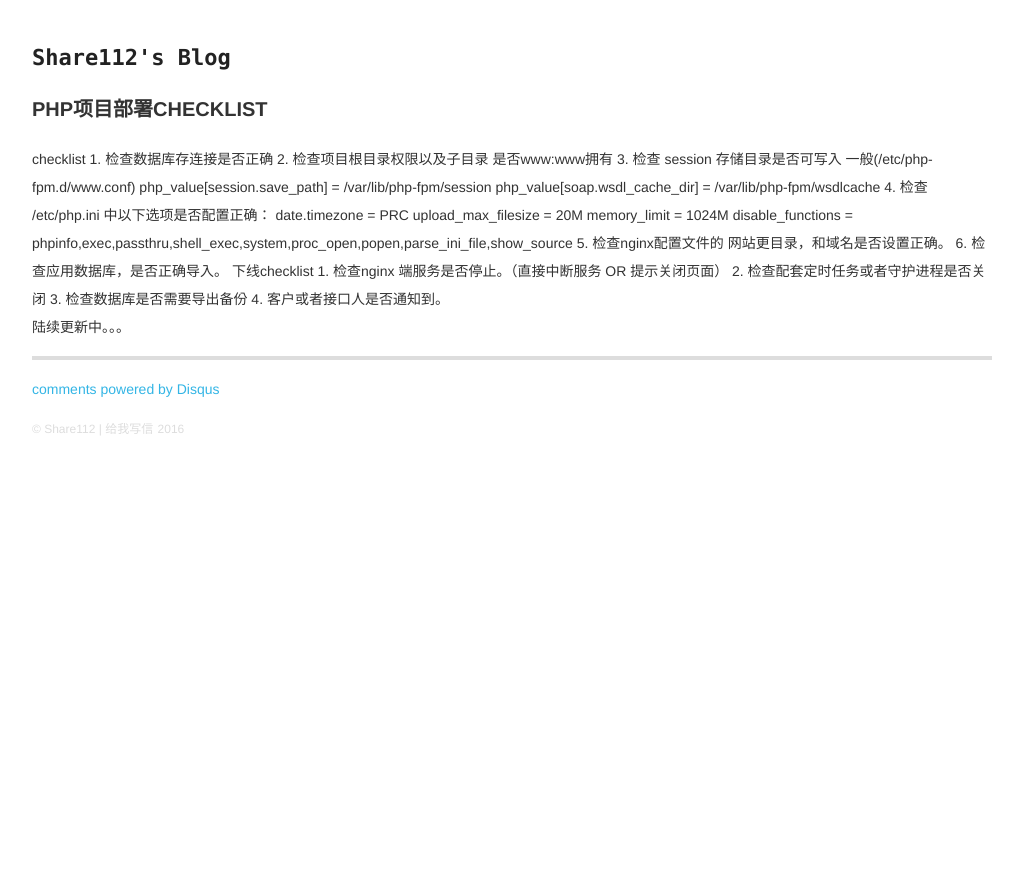
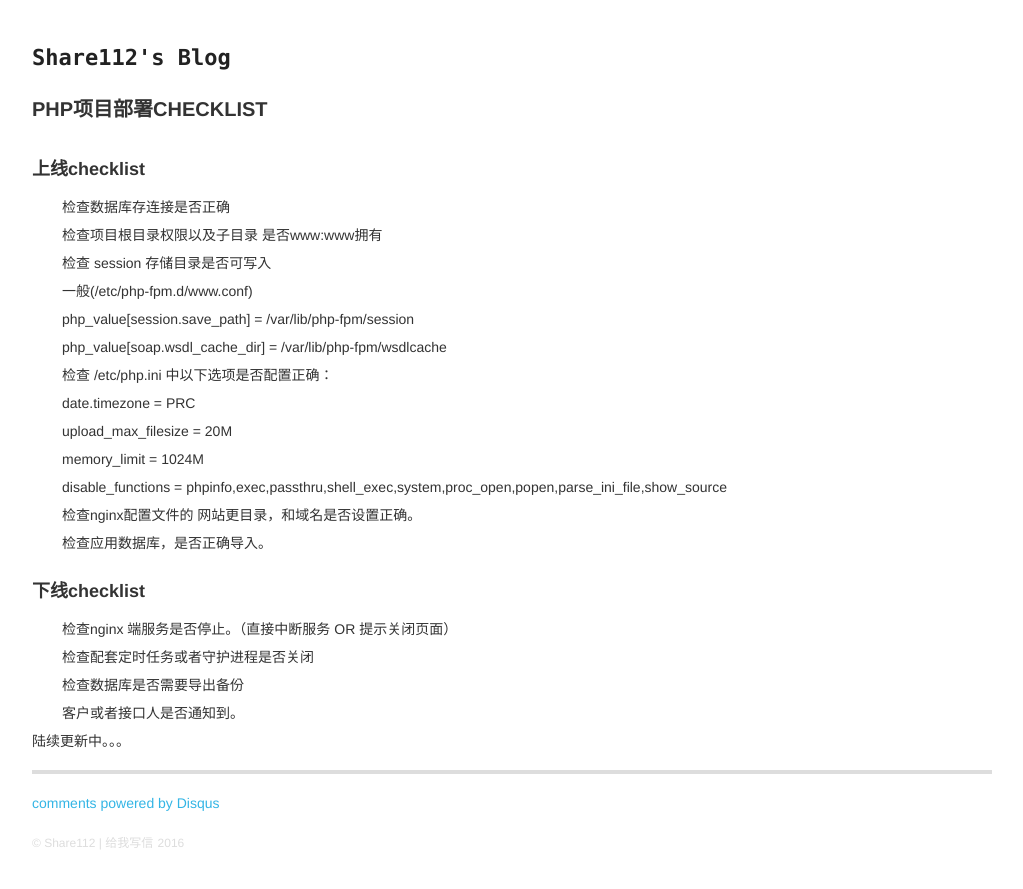
Before and after one commit to jiangruitao/jiangruitao.github.io, a Jekyll site: the page built from _posts/2016-12-27-checklist.html, in a window 1280 px wide. Shown: the top 889 px of the page, without its empty margins (128-1151 px from the left). Built offline with Jekyll 4.4.1, drawn with Linux system fonts in a browser that asks for light colours; comment, search, counter and statistics services are not loaded.

Commit message:
checklist

```diff
--- a/_posts/2016-12-27-checklist.html
+++ b/_posts/2016-12-27-checklist.html
@@ -4,30 +4,9 @@ title: PHP项目部署CHECKLIST
 ---
 <h3>{{ page.title }}</h3>
 <p>
-	checklist
-
-1. 检查数据库存连接是否正确
-2. 检查项目根目录权限以及子目录 是否www:www拥有
-3. 检查 session 存储目录是否可写入
-	一般(/etc/php-fpm.d/www.conf)
-    php_value[session.save_path]    = /var/lib/php-fpm/session
-	php_value[soap.wsdl_cache_dir]  = /var/lib/php-fpm/wsdlcache
-4. 检查 /etc/php.ini 中以下选项是否配置正确：
-	date.timezone = PRC
-	upload_max_filesize = 20M
-	memory_limit = 1024M
-	disable_functions = phpinfo,exec,passthru,shell_exec,system,proc_open,popen,parse_ini_file,show_source
-5. 检查nginx配置文件的 网站更目录，和域名是否设置正确。
-6. 检查应用数据库，是否正确导入。
-
-
-下线checklist
-
-1. 检查nginx 端服务是否停止。（直接中断服务 OR 提示关闭页面）
-2. 检查配套定时任务或者守护进程是否关闭
-3. 检查数据库是否需要导出备份
-4. 客户或者接口人是否通知到。
-
+<h4 id="上线checklist"><a name="上线checklist" href="#上线checklist"></a>上线checklist</h4><ol>
+<li>检查数据库存连接是否正确</li><li>检查项目根目录权限以及子目录 是否www:www拥有</li><li>检查 session 存储目录是否可写入<br> 一般(/etc/php-fpm.d/www.conf)<br> php_value[session.save_path]    = /var/lib/php-fpm/session<br> php_value[soap.wsdl_cache_dir]  = /var/lib/php-fpm/wsdlcache</li><li>检查 /etc/php.ini 中以下选项是否配置正确：<br> date.timezone = PRC<br> upload_max_filesize = 20M<br> memory_limit = 1024M<br> disable_functions = phpinfo,exec,passthru,shell_exec,system,proc_open,popen,parse_ini_file,show_source </li><li>检查nginx配置文件的 网站更目录，和域名是否设置正确。</li><li>检查应用数据库，是否正确导入。</li></ol><h4 id="下线checklist"><a name="下线checklist" href="#下线checklist"></a>下线checklist</h4><ol>
+<li>检查nginx 端服务是否停止。（直接中断服务 OR 提示关闭页面）</li><li>检查配套定时任务或者守护进程是否关闭</li><li>检查数据库是否需要导出备份</li><li>客户或者接口人是否通知到。</li></ol>
 </p>
 <p>
 陆续更新中。。。
```
